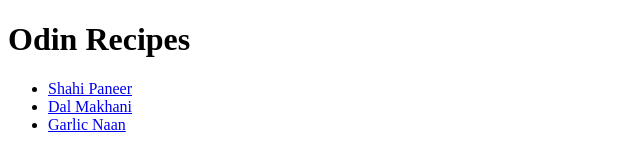
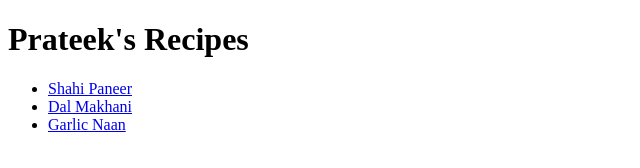
Before and after one commit to codenewbie09/Odin-recipes, a plain HTML site: page index.html in a window 1280 px wide. Shown: the whole page, without its empty margins (0-640 px from the left). Drawn offline with Linux system fonts and the light colour scheme.

Commit message:
edit index.html

```diff
--- a/index.html
+++ b/index.html
@@ -3,10 +3,10 @@
 <head>
     <meta charset="UTF-8">
     <meta name="viewport" content="width=device-width, initial-scale=1.0">
-    <title>Odin-Recipes</title>
+    <title>Prateek's Recipes</title>
 </head>
 <body>
-    <h1>Odin Recipes</h1>
+    <h1>Prateek's Recipes</h1>
     <ul>
         <li><a href="./recipes/shahipaneer.html">Shahi Paneer</a></li>
         <li><a href="./recipes/dalmakhani.html">Dal Makhani</a></li>
```
